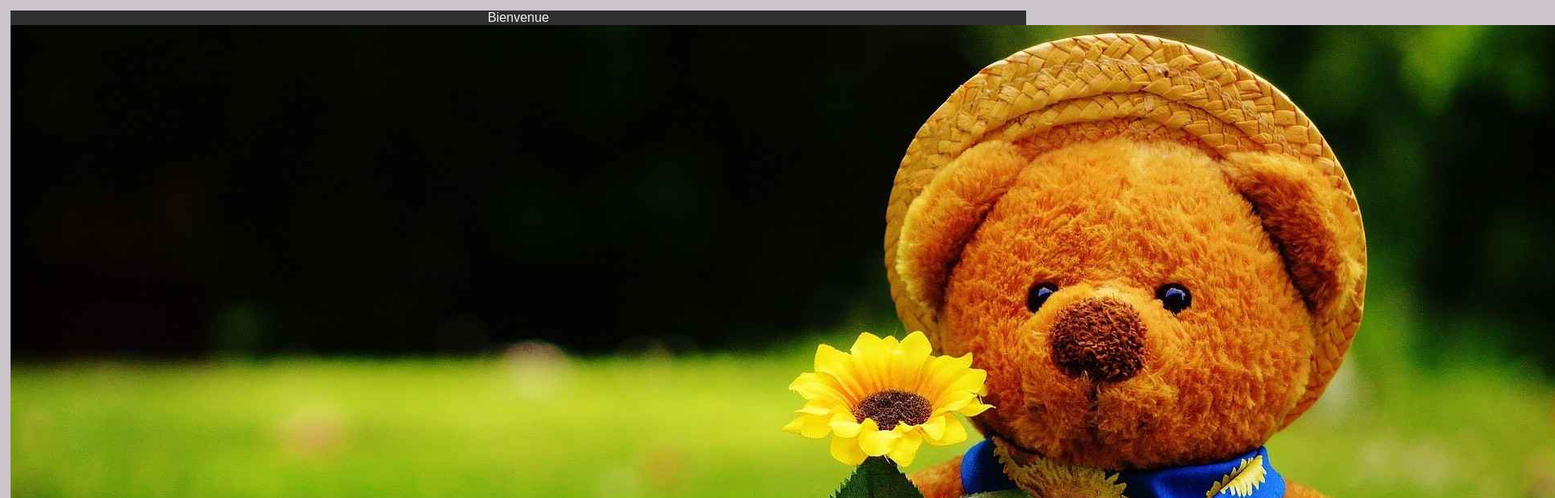
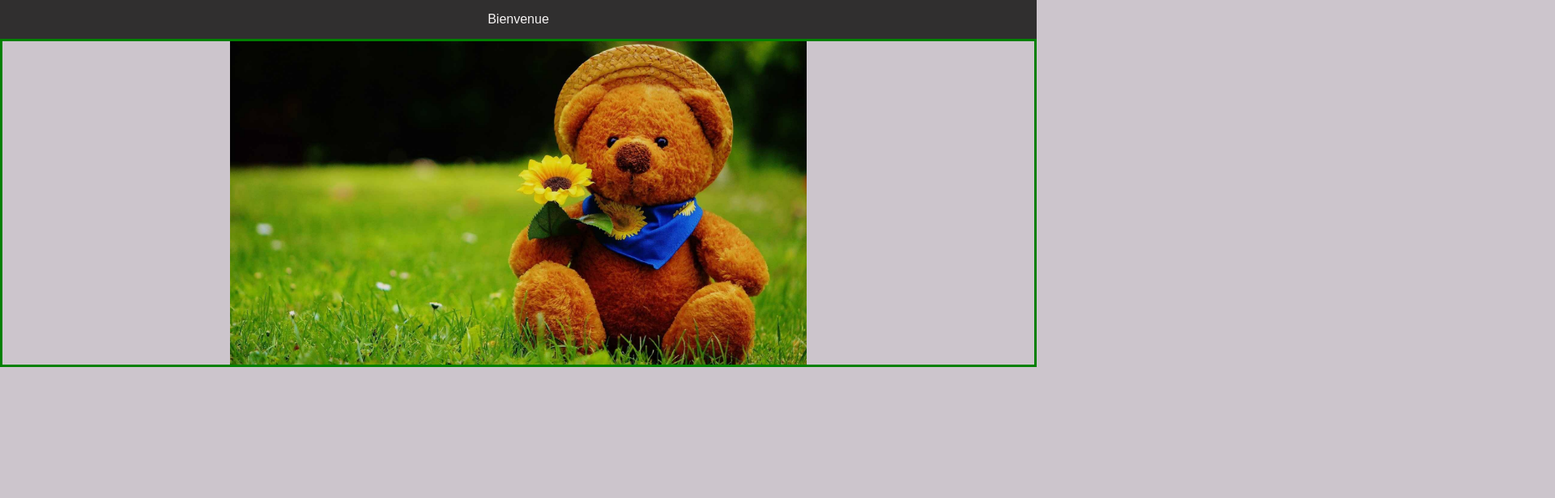
Before and after one commit to ana2854/AnaNasta_5_08072021, a plain HTML site: page frontend/index.html in a window 1280 px wide. Shown: the top 616 px of the page at 81% size, 1920 px wide, since content can reach past the window. Drawn offline with Linux system fonts and the light colour scheme.

Commit message:
stylisation page accueil en html css

```diff
--- a/frontend/style.css
+++ b/frontend/style.css
@@ -1,5 +1,5 @@
 body {
-    margin: 1%;
+    margin: auto;
     background-color: rgb(204, 197, 204);
     font-family: Arial, Helvetica, sans-serif;
     font-size: 16px;
@@ -10,4 +10,20 @@ header {
     color: rgb(245, 243, 243);
     display: flex;
     justify-content: center;
+    padding : 15px;
 }
+
+aside {
+    display: flex;
+    justify-content: center;
+
+    border: 3px solid green;
+}
+
+img {
+
+    filter: brightness(90%);
+    object-fit: cover;
+    height: 400px;
+    width: auto;
+}
```
